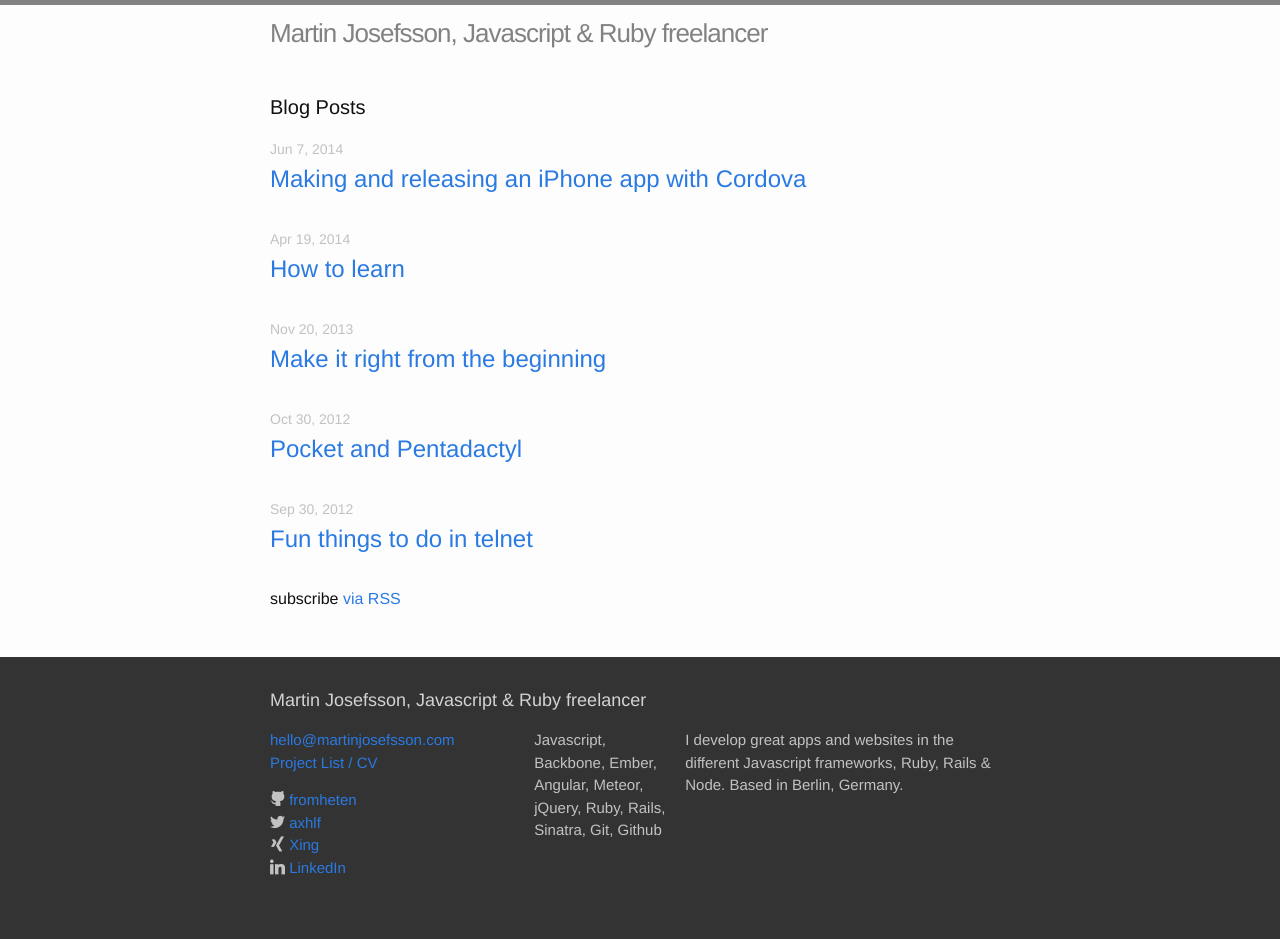
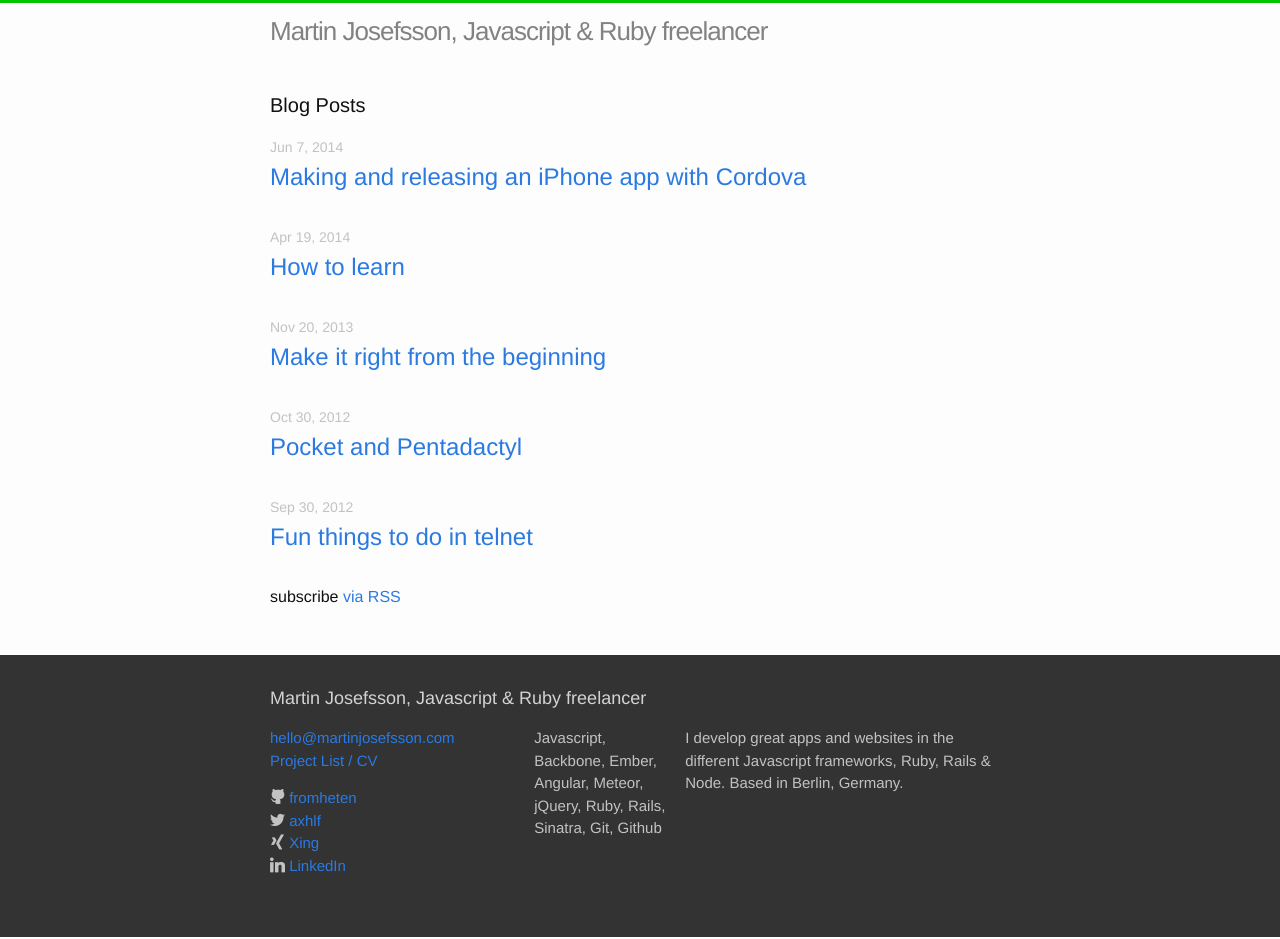
Before and after one commit to fromheten/fromheten.github.io, a Jekyll site: the page built from blog.html, in a window 1280 px wide. Built offline with Jekyll 4.4.1, drawn with Linux system fonts in a browser that asks for light colours.

Commit message:
Nice colors on blog page

```diff
--- a/_sass/_layout.scss
+++ b/_sass/_layout.scss
@@ -2,7 +2,7 @@
  * Site header
  */
 .site-header {
-    border-top: 5px solid $grey-color-dark;
+    border-top: 3px solid $green-brand-color-light;
     border-bottom: 1px solid $grey-color-light;
     min-height: 56px;
 
--- a/css/main.scss
+++ b/css/main.scss
@@ -2,8 +2,6 @@
 # Only the main Sass file needs front matter (the dashes are enough)
 ---
 @charset "utf-8";
-
-
 
 // Our variables
 $base-font-family: Helvetica, Arial, sans-serif;
@@ -13,10 +11,11 @@
 
 $spacing-unit:     30px;
 
-$text-color:        #111;
-$background-color:  #fdfdfd;
-$brand-color:       #2a7ae2;
-$brand-color-light: lighten($brand-color, 20%);
+$text-color:              #111;
+$background-color:        #fdfdfd;
+$brand-color:             #2a7ae2;
+$brand-color-light:       lighten($brand-color, 20%);
+$green-brand-color-light: #00c302;
 
 $grey-color:       lighten(#828282, 25%);
 $grey-color-light: lighten($grey-color, 40%);
@@ -24,7 +23,6 @@
 
 $on-palm:          600px;
 $on-laptop:        800px;
-
 
 
 // Using media queries with like this:
```
